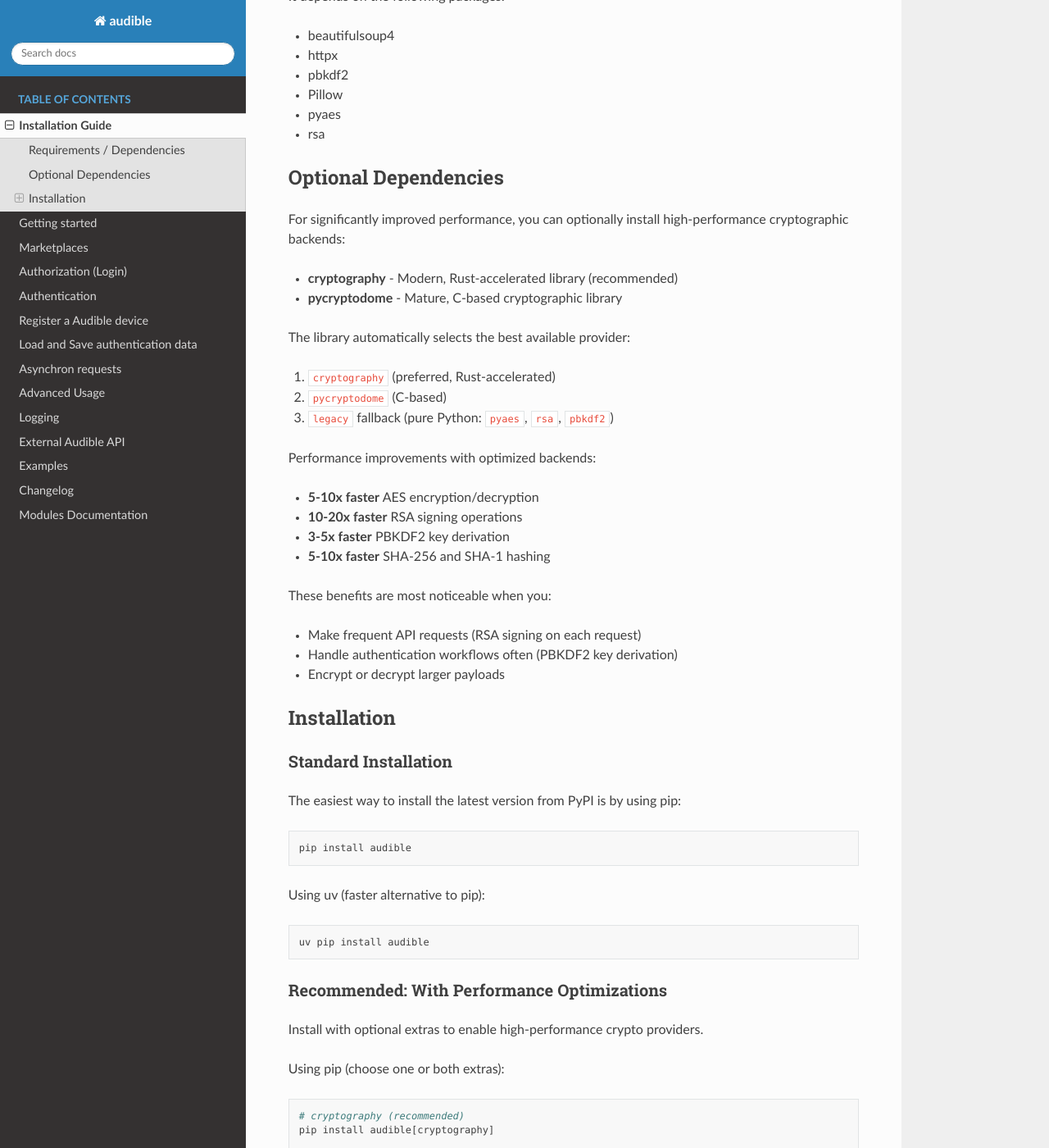
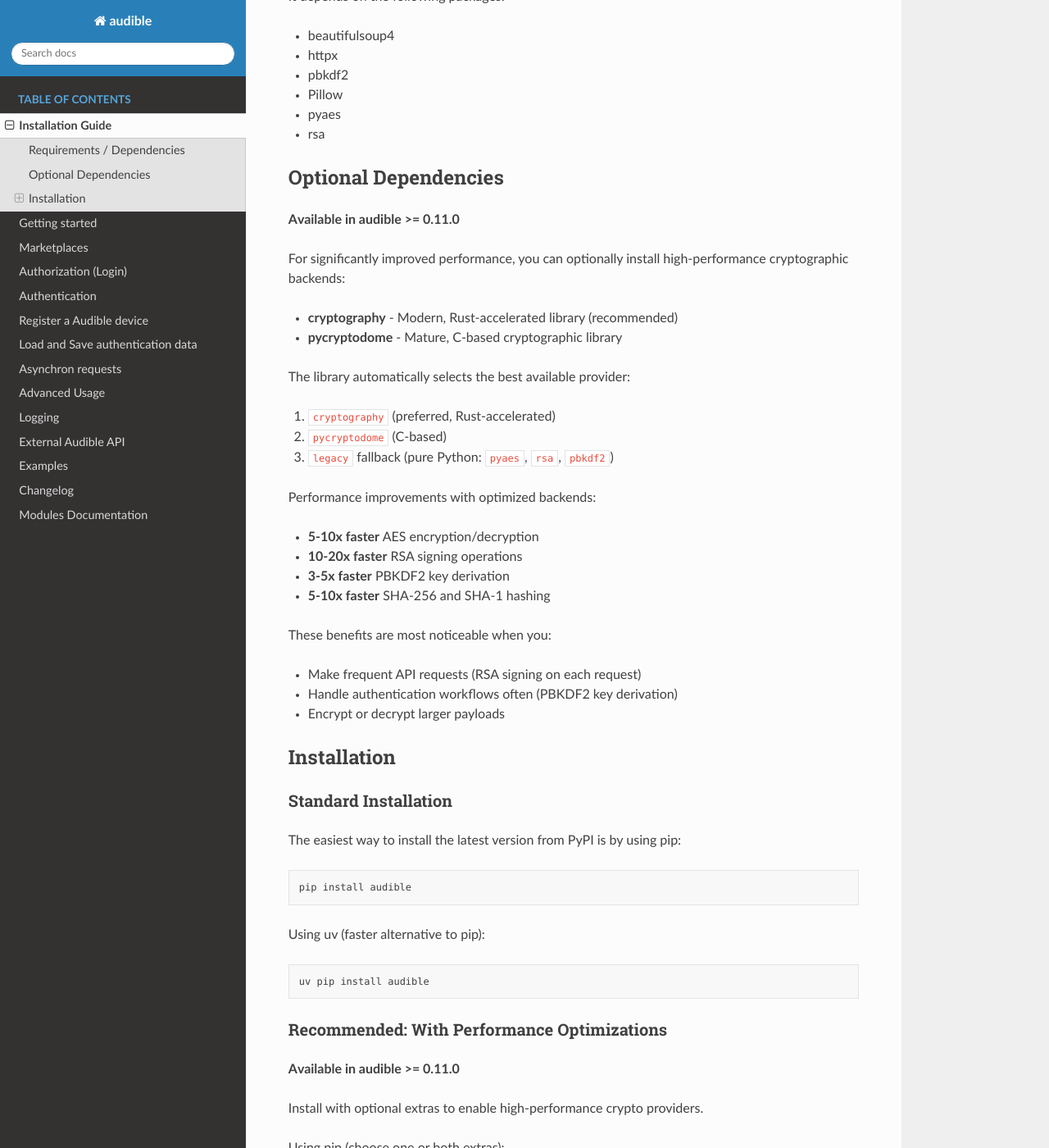
Before and after one commit to mkb79/Audible, a Sphinx documentation site: the page built from docs/source/intro/install.rst, in a window 1280 px wide and 1400 px high, scrolled down 280 px. Shown: the whole window at 82% size. Built offline with Sphinx 7.4.7 and the Read the Docs theme 3.1.0, drawn with Linux system fonts in a browser that asks for light colours.

Commit message:
docs: add version requirement for crypto features
Add "Available in audible >= 0.11.0" notes to README and installation
documentation to clarify that the optional crypto backends
(cryptography and pycryptodome) are only available in version 0.11.0
and later.

🤖 Generated with [Claude Code](https://claude.com/claude-code)

Co-Authored-By: Claude <noreply@anthropic.com>

```diff
--- a/docs/source/intro/install.rst
+++ b/docs/source/intro/install.rst
@@ -18,6 +18,8 @@ It depends on the following packages:
 
 Optional Dependencies
 =====================
+
+**Available in audible >= 0.11.0**
 
 For significantly improved performance, you can optionally install
 high-performance cryptographic backends:
@@ -60,6 +62,8 @@ Using uv (faster alternative to pip)::
 
 Recommended: With Performance Optimizations
 --------------------------------------------
+
+**Available in audible >= 0.11.0**
 
 Install with optional extras to enable high-performance crypto providers.
 
```
Also changed, not shown: README.md (+2 -0 lines).
